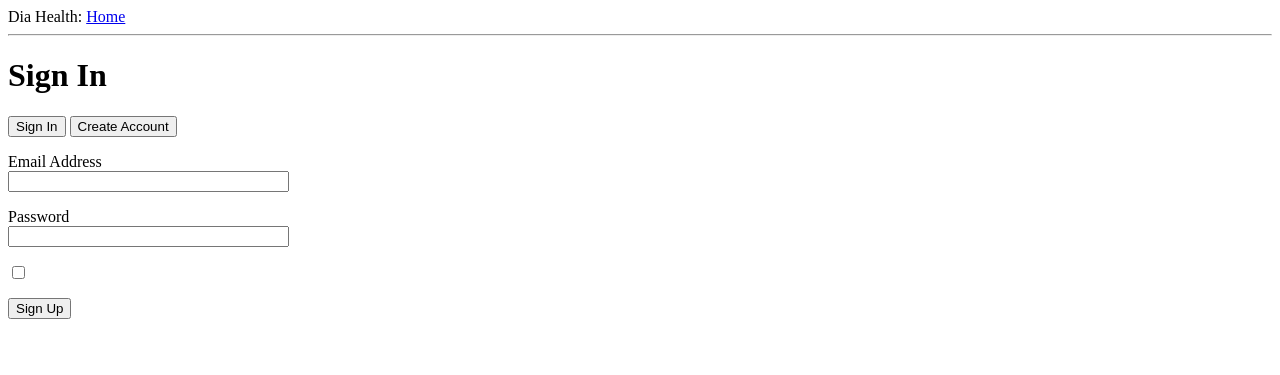
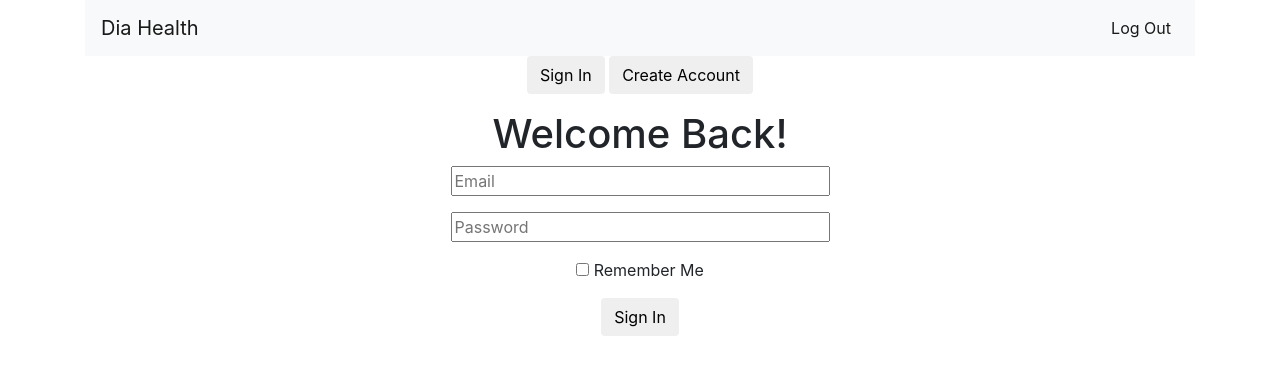
Before and after one commit to julianl092/diahealth, a Flask app: page /login in a window 1280 px wide. Shown: the top 375 px of the page. Run offline with Flask 2, Linux system fonts and the light colour scheme; some libraries are stand-ins or nearby versions.

Commit message:
Implemented registration and navbar

```diff
--- a/app/forms.py
+++ b/app/forms.py
@@ -3,7 +3,7 @@ from wtforms import StringField, PasswordField, BooleanField, SubmitField
 from wtforms.validators import DataRequired
 
 class SignupForm(FlaskForm):
-    firstname = StringField('First Name', validators=[DataRequired()])
+    firstname = StringField('First Name', validators=[DataRequired()], description="First Name")
     lastname = StringField('Last Name', validators=[DataRequired()])
     email = StringField('Email Address', validators=[DataRequired()])
     password = PasswordField('Password', validators=[DataRequired()])
--- a/app/models.py
+++ b/app/models.py
@@ -5,7 +5,8 @@ from werkzeug.security import generate_password_hash, check_password_hash
 
 class User(UserMixin, db.Model):
     id = db.Column(db.Integer, primary_key=True)
-    username = db.Column(db.String(64), index=True, unique=True)
+    firstname = db.Column(db.String(64))
+    lastname = db.Column(db.String(64), index=True)
     email = db.Column(db.String(120), index=True, unique=True)
     password_hash = db.Column(db.String(128))
 
--- a/app/routes.py
+++ b/app/routes.py
@@ -1,7 +1,7 @@
 from flask_login import current_user, login_user
 from app.models import User
 from app.forms import LoginForm, SignupForm
-from app import app
+from app import app, db
 from flask import render_template, flash, redirect, url_for, request
 from flask_login import logout_user
 
@@ -21,12 +21,22 @@ def login():
         return render_template('login.html', title='Sign In', loginform=loginform, signupform=signupform)
     if request.method == 'POST':
         if loginform.validate_on_submit():
-            user = User.query.filter_by(username=form.username.data).first()
-            if user is None or not user.check_password(form.password.data):
+            user = User.query.filter_by(email=loginform.email.data).first()
+            if user is None or not user.check_password(loginform.password.data):
                 flash('Invalid username or password')
                 return redirect(url_for('login'))
-            login_user(user, remember=form.remember_me.data)
+            login_user(user, remember=loginform.remember_me.data)
             return redirect(url_for('index'))
+        elif signupform.validate_on_submit():
+            user = User.query.filter_by(email=signupform.emailname.data).first()
+            if user is not None:
+                flash('Email already taken')
+                return redirect(url_for('login'))
+            newuser = User(firstname=signupform.firstname.data, lastname=signupform.lastname.data, email=signupform.email.data)
+            newuser.set_password(signupform.password.data)
+            db.session.add(newuser)
+            db.session.commit()
+            flash('Registration Completed')
         return render_template('login.html', title='Sign In', loginform=loginform, signupform=signupform)
 
 @app.route('/logout')
--- a/app/templates/base.html
+++ b/app/templates/base.html
@@ -1,11 +1,32 @@
 <html>
     <head>
       <title>Welcome to Dia Health</title>
+      <meta name="viewport" content="width=device-width, initial-scale=1">
+      <link rel="stylesheet" href="https://maxcdn.bootstrapcdn.com/bootstrap/4.0.0/css/bootstrap.min.css" integrity="sha384-Gn5384xqQ1aoWXA+058RXPxPg6fy4IWvTNh0E263XmFcJlSAwiGgFAW/dAiS6JXm" crossorigin="anonymous">
       <script src="http://ajax.googleapis.com/ajax/libs/jquery/1.11.2/jquery.min.js"></script>
     </head>
     <body>
-        <div>Dia Health: <a href="/index">Home</a></div>
-        <hr>
-        {% block content %}{% endblock %}
+        <div class="container">
+            <nav class="navbar navbar-expand-lg navbar-light bg-light">
+                <a class="navbar-brand" href="/index">Dia Health</a>
+                <button class="navbar-toggler" type="button" data-toggle="collapse" data-target="#navbarSupportedContent" aria-controls="navbarSupportedContent" aria-expanded="false" aria-label="Toggle navigation">
+                  <span class="navbar-toggler-icon"></span>
+                </button>
+
+                <div class="collapse navbar-collapse" id="navbarSupportedContent">
+                  <ul class="navbar-nav ml-auto">
+                    <li class="nav-item active">
+                      <a class="nav-link" href="/logout">Log Out <span class="sr-only">(current)</span></a>
+                    </li>
+                  </ul>
+                </div>
+              </nav>
+          <div>
+              {% block content %}{% endblock %}
+          </div>
+        </div>
+        <script src="https://code.jquery.com/jquery-3.2.1.slim.min.js" integrity="sha384-KJ3o2DKtIkvYIK3UENzmM7KCkRr/rE9/Qpg6aAZGJwFDMVNA/GpGFF93hXpG5KkN" crossorigin="anonymous"></script>
+        <script src="https://cdnjs.cloudflare.com/ajax/libs/popper.js/1.12.9/umd/popper.min.js" integrity="sha384-ApNbgh9B+Y1QKtv3Rn7W3mgPxhU9K/ScQsAP7hUibX39j7fakFPskvXusvfa0b4Q" crossorigin="anonymous"></script>
+        <script src="https://maxcdn.bootstrapcdn.com/bootstrap/4.0.0/js/bootstrap.min.js" integrity="sha384-JZR6Spejh4U02d8jOt6vLEHfe/JQGiRRSQQxSfFWpi1MquVdAyjUar5+76PVCmYl" crossorigin="anonymous"></script>
     </body>
 </html>
--- a/app/templates/login.html
+++ b/app/templates/login.html
@@ -6,45 +6,41 @@
             $("#register").hide();
         });
     </script>
-    <h1>Sign In</h1>
+    <div class = "text-center">
     <button class="btn btn-default" id="toggle-login">Sign In</button>
     <button class="btn btn-default" id="toggle-register">Create Account</button>
-    <div id = "login">
+    <div id = "login" class = "pt-3">
+        <h1>Welcome Back!</h1>
         <form action="" method="post" novalidate>
             {{ loginform.hidden_tag() }}
             <p>
-                {{ loginform.email.label }}<br>
-                {{ loginform.email(size=32) }}
+                {{ loginform.email(size=32, placeholder = "Email") }}
             </p>
             <p>
-                {{ signupform.password.label }}<br>
-                {{ signupform.password(size=32) }}
+                {{ signupform.password(size=32, placeholder = "Password") }}
             </p>
-            <p>{{ loginform.remember_me}}<p>
-            <p>{{ signupform.submit() }}</p>
+            <p>{{ loginform.remember_me}} Remember Me<p>
+            {{ loginform.submit(class="btn btn-default") }}
         </form>
     </div>
-    <div id = "register">
+    <div id = "register" class = "pt-3">
         <form action="" method="post" novalidate>
             {{ signupform.hidden_tag() }}
             <p>
-                {{ signupform.firstname.label }}<br>
-                {{ signupform.lastname(size=32) }}
+                {{ signupform.firstname(size=32, placeholder = "First Name") }}
             </p>
             <p>
-                {{ signupform.lastname.label }}<br>
-                {{ signupform.lastname(size=32) }}
+                {{ signupform.lastname(size=32, placeholder = "Last Name") }}
             </p>
             <p>
-                {{ signupform.email.label }}<br>
-                {{ signupform.email(size=32) }}
+                {{ signupform.email(size=32, placeholder = "Email") }}
             </p>
             <p>
-                {{ signupform.password.label }}<br>
-                {{ signupform.password(size=32) }}
+                {{ signupform.password(size=32, placeholder = "Password") }}
             </p>
-            <p>{{ signupform.submit() }}</p>
+            {{ signupform.submit(class="btn btn-default") }}
         </form>
+    </div>
     </div>
     <script>
         $("#toggle-login").click(function(){
```
Also changed, not shown: migrations/env.py (+15 -19 lines), migrations/versions/4f62518744eb_.py (added, +24 -0 lines), migrations/versions/6d7bdc8feed2_.py (added, +30 -0 lines), app.db.
